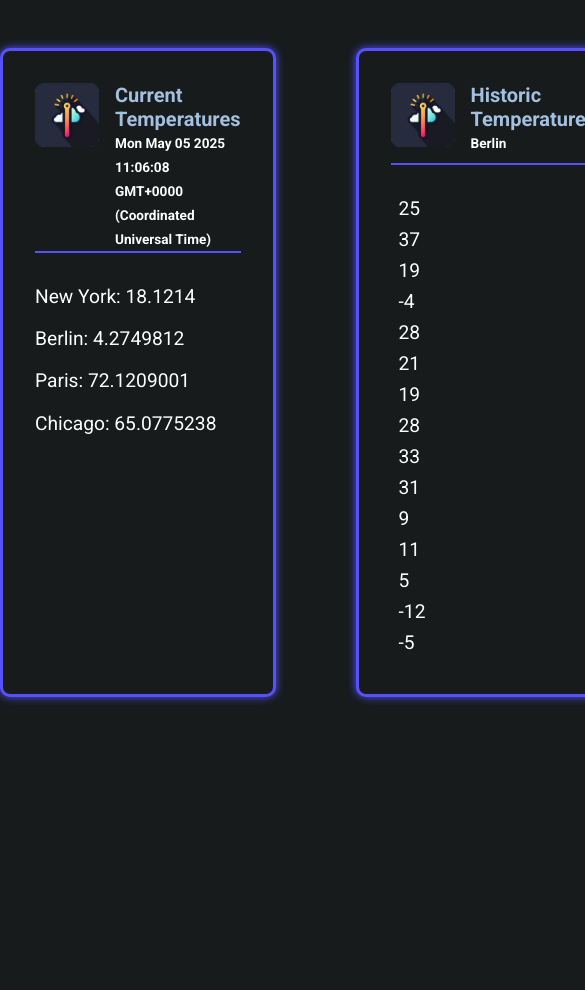
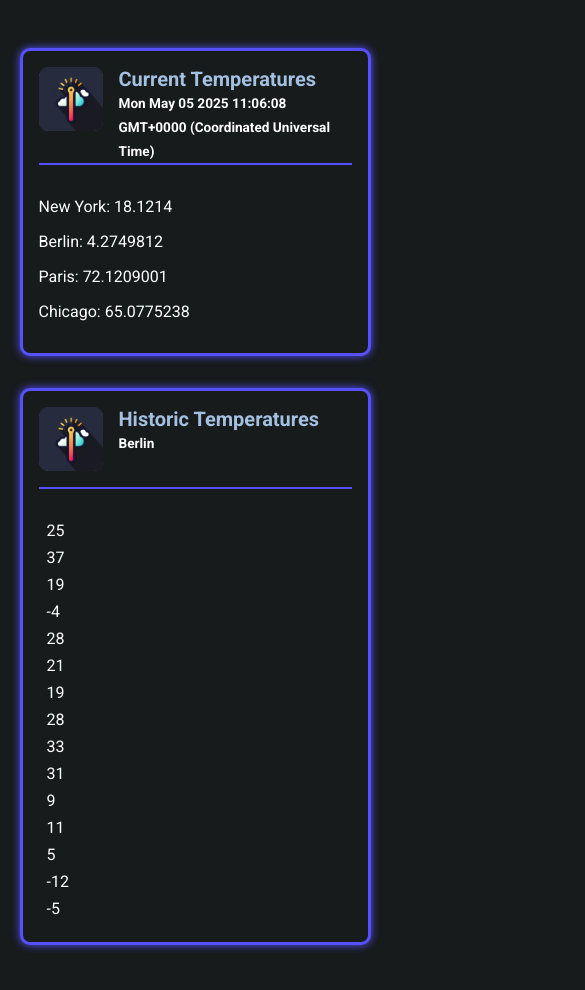
Before and after one commit to Apozsgai97/ng-pipes, an Angular app: page / in a window 390 px wide. Shown: the top 990 px of the page, 585 px wide, since content can reach past the window. Before the commit the page ends 844 px from the top, so only its background shows below. Built offline with nearby package versions, Linux system fonts and the light colour scheme.

Commit message:
Add responsive styles for main layout and temperatures component

```diff
--- a/src/styles.css
+++ b/src/styles.css
@@ -69,3 +69,19 @@
 .temperatures li {
   margin: 0.5rem;
 }
+
+@media screen and (max-width: 600px) {
+  main {
+    flex-direction: column;
+    gap: 2rem;
+    justify-content: center;
+    align-items: center;
+  }
+
+  .temperatures {
+    width: 90%;
+    padding: 1rem;
+    font-size: 1rem;
+  }
+
+}
```
